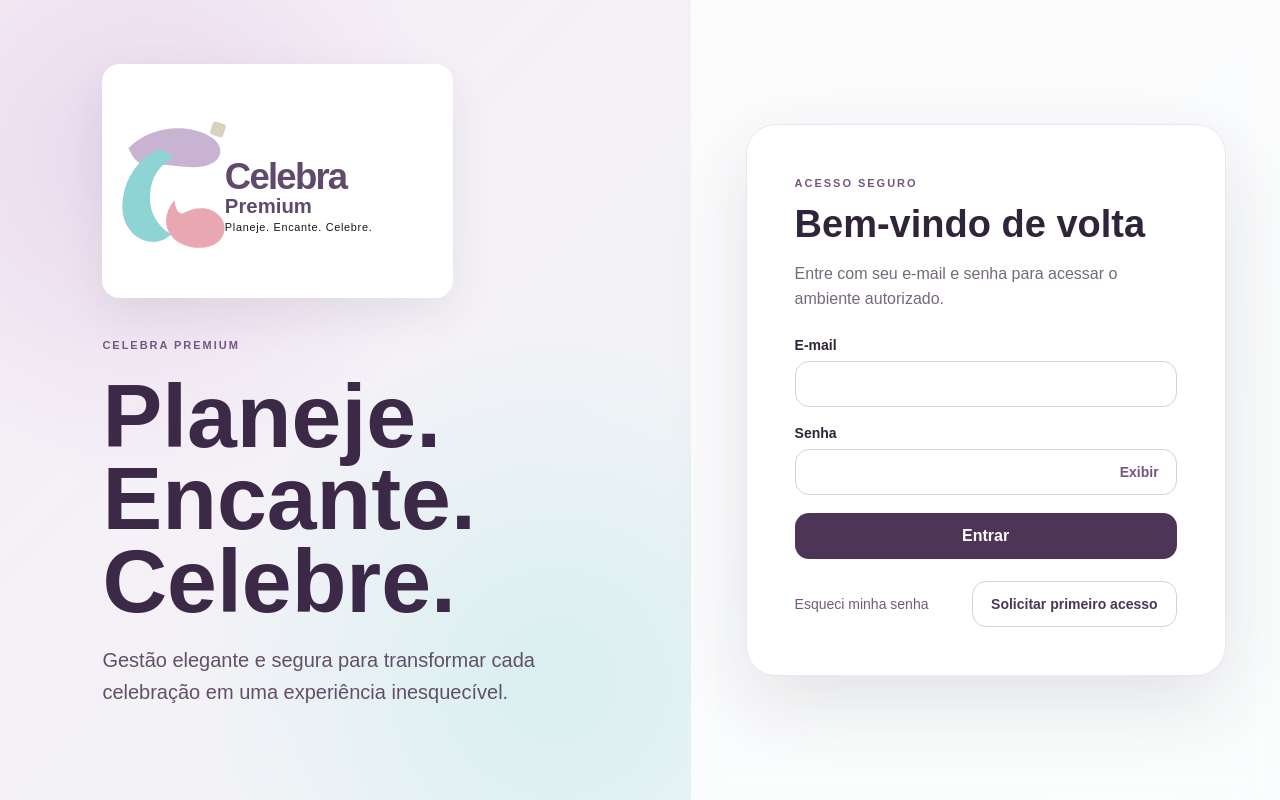
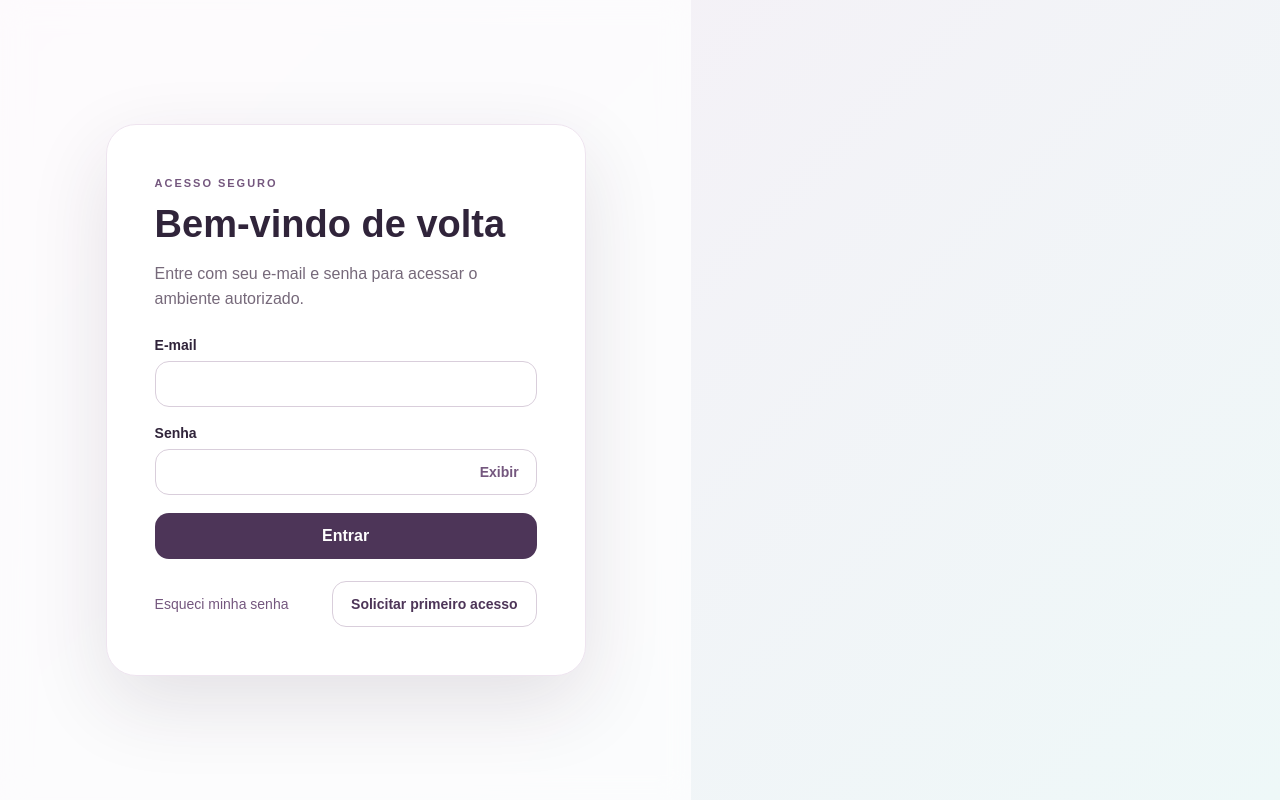
Before and after one commit to celebrapremium-creator/celebrapremium, a Next.js app: page /login in a window 1280 px wide. Built offline with nearby package versions, Linux system fonts and the light colour scheme; no server answers.

Commit message:
Login: replace amateur split layout with official wallpaper composition

```diff
--- a/app/login/page.tsx
+++ b/app/login/page.tsx
@@ -1,5 +1,4 @@
 "use client";
-import Image from "next/image";
 import { FormEvent, useState } from "react";
 import { useRouter } from "next/navigation";
 import { createClient } from "@/lib/supabase/client";
@@ -31,14 +30,6 @@ export default function LoginPage() {
   }
 
   return <main className="auth-shell">
-    <section className="auth-visual">
-      <Image className="brand-logo" src="/brand/celebra-premium-logo.svg" alt="CELEBRA PREMIUM — Planeje. Encante. Celebre." width={420} height={280} priority />
-      <div>
-        <span className="eyebrow">CELEBRA PREMIUM</span>
-        <h1>Planeje.<br/>Encante.<br/>Celebre.</h1>
-        <p>Gestão elegante e segura para transformar cada celebração em uma experiência inesquecível.</p>
-      </div>
-    </section>
     <section className="auth-card"><div className="auth-card-inner"><span className="eyebrow">ACESSO SEGURO</span><h2>Bem-vindo de volta</h2><p className="muted">Entre com seu e-mail e senha para acessar o ambiente autorizado.</p><form onSubmit={submit} className="auth-form"><label>E-mail<input type="email" required autoComplete="email" value={email} onChange={e=>setEmail(e.target.value)}/></label><label>Senha<div className="password-row"><input type={show?"text":"password"} required autoComplete="current-password" value={password} onChange={e=>setPassword(e.target.value)}/><button type="button" className="text-button" onClick={()=>setShow(!show)}>{show?"Ocultar":"Exibir"}</button></div></label>{error&&<div className="form-error" role="alert">{error}</div>}<button className="primary-button" disabled={busy}>{busy?"Entrando...":"Entrar"}</button></form><div className="auth-links"><a href="/recuperar">Esqueci minha senha</a><a className="secondary-button" href="/solicitar-acesso">Solicitar primeiro acesso</a></div></div></section>
   </main>;
 }
```
